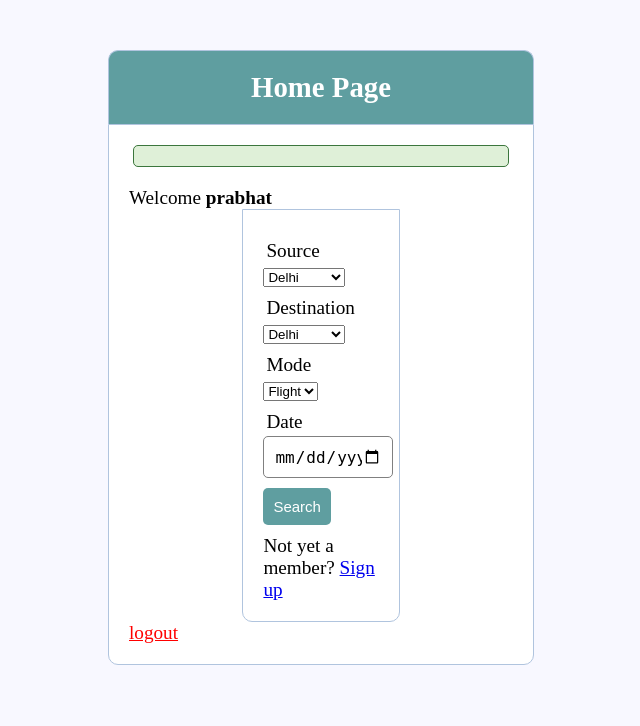
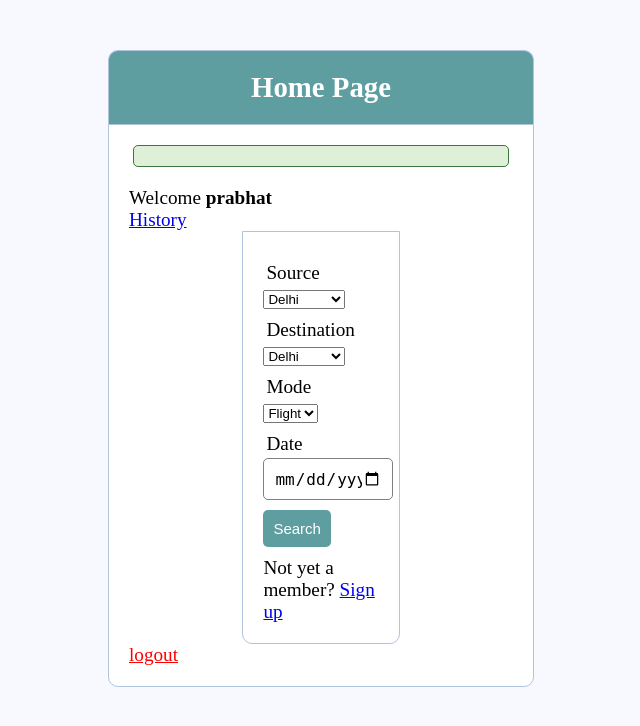
Before and after one commit to prabhat47/booking, a PHP site: page / in a window 1280 px wide. Shown: the top 726 px of the page, without its empty margins (319-959 px from the left). Run offline with PHP 8.4, Linux system fonts and the light colour scheme; a user stored in the database is signed in; data comes from the database, SQL or seed files in the repository.

Commit message:
Added history

```diff
--- a/index.php
+++ b/index.php
@@ -42,7 +42,7 @@
 		<!-- logged in user information -->
 		<?php  if (isset($_SESSION['username'])) : ?>
 			<p>Welcome <strong><?php echo $_SESSION['username']; ?></strong></p>
-
+      <a href="history.php"> History</a>
       <form method="post" action="search.php">
 
     		<?php include('errors.php'); ?>
```
